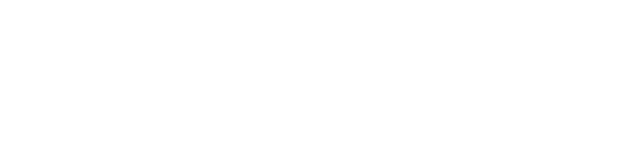
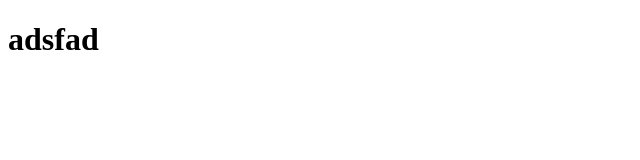
Before and after one commit to MohammedIHajjaj/test, a plain HTML site: page index.html in a window 1280 px wide. Shown: the whole page, without its empty margins (0-640 px from the left). Drawn offline with Linux system fonts and the light colour scheme.

Commit message:
sadfasdf

```diff
--- a/index.html
+++ b/index.html
@@ -6,6 +6,6 @@
     <title>Document</title>
 </head>
 <body>
-
+    <h1>adsfad</h1>
 </body>
 </html>
```
